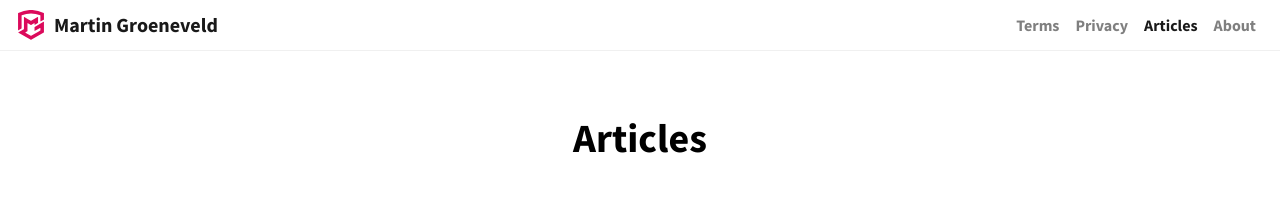
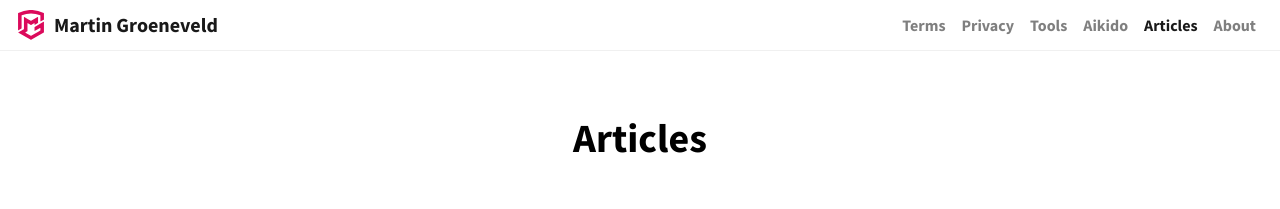
Before and after one commit to groveld/groveld.github.io, a Jekyll site: the page built from jekyll/_pages/index.md, in a window 1280 px wide. Shown: the top 209 px of the page. Built offline with Jekyll 4.4.1, drawn with Linux system fonts in a browser that asks for light colours.

Commit message:
Update navigation.html

```diff
--- a/jekyll/_includes/navigation.html
+++ b/jekyll/_includes/navigation.html
@@ -16,6 +16,8 @@
     <div class="navbar-nav ml-auto small font-weight-bold">
       <a class="nav-item nav-link{% if location == 'terms' %} active{% endif %}" href="{{ "/terms" | relative_url }}">Terms</a>
       <a class="nav-item nav-link{% if location == 'privacy' %} active{% endif %}" href="{{ "/privacy" | relative_url }}">Privacy</a>
+      <a class="nav-item nav-link{% if location == 'privacy' %} active{% endif %}" href="{{ "/tools" | relative_url }}">Tools</a>
+      <a class="nav-item nav-link{% if location == 'privacy' %} active{% endif %}" href="{{ "/aikido" | relative_url }}">Aikido</a>
       <a class="nav-item nav-link{% if location == nil or location == 'articles' %} active{% endif %}" href="{{ "/" | relative_url }}">Articles</a>
       <a class="nav-item nav-link{% if location == 'about' %} active{% endif %}" href="{{ "/about" | relative_url }}">About</a>
     </div>
```
